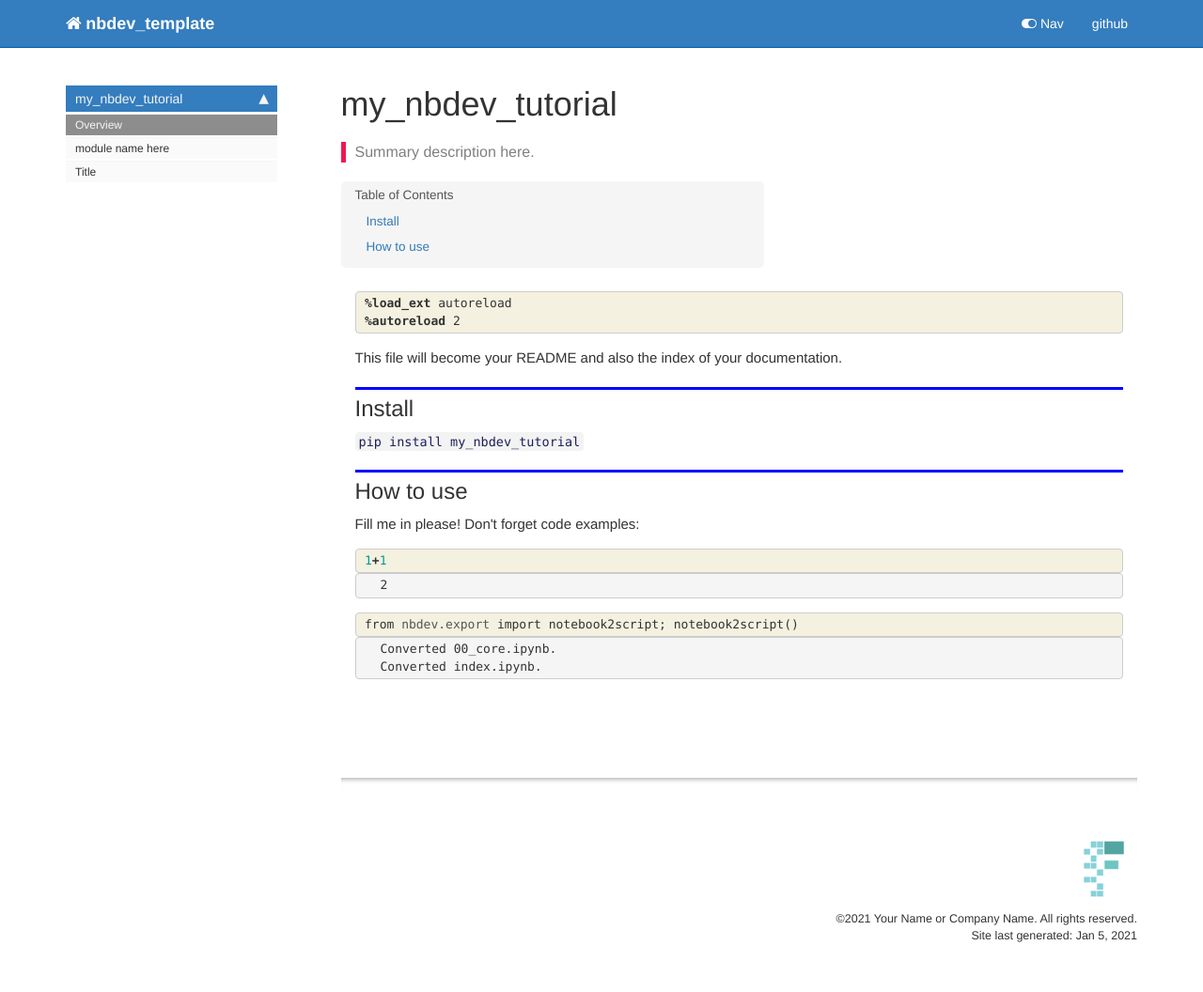
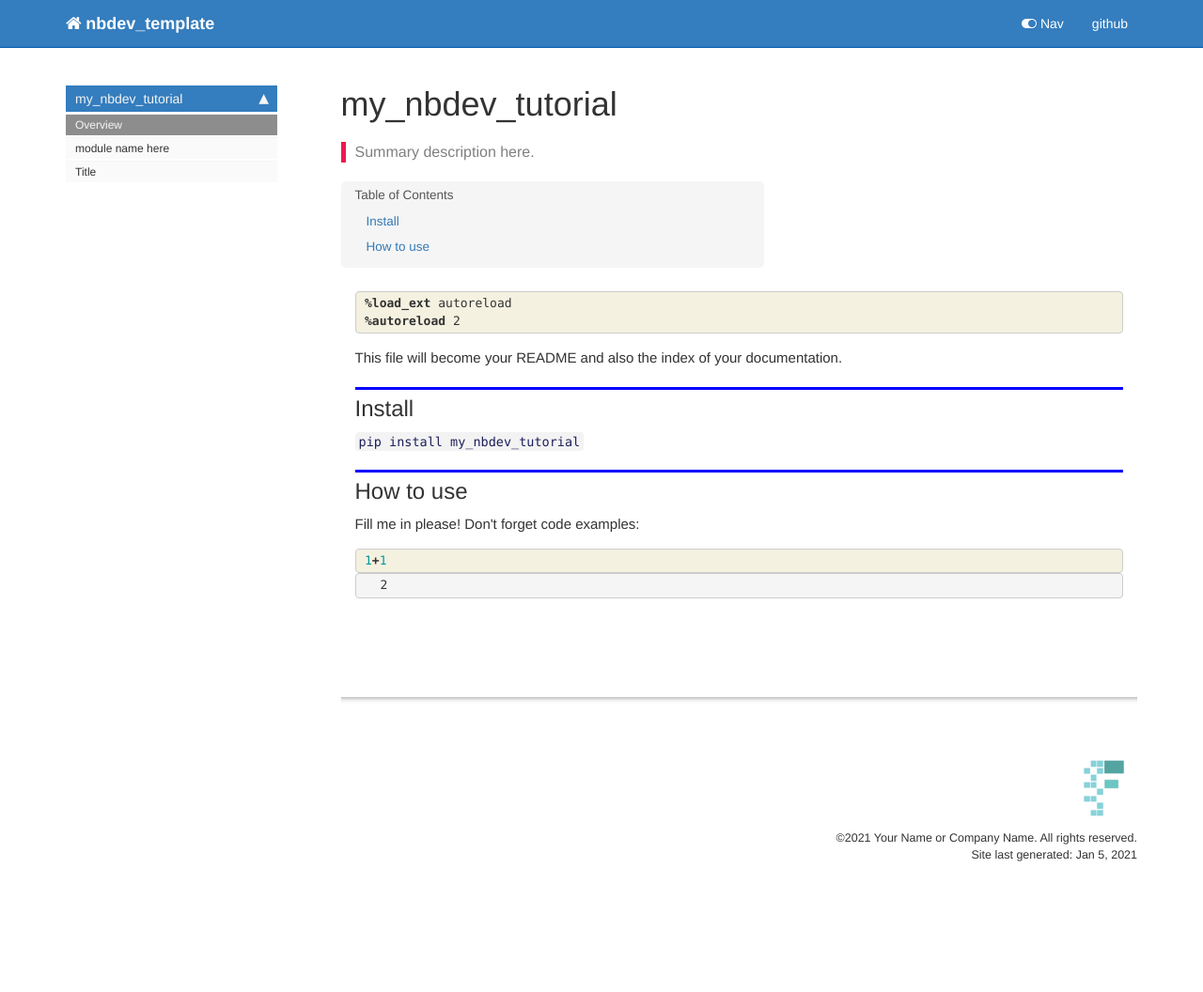
Before and after one commit to StephanRempel/my_nbdev_tutorial, a Jekyll site: the page built from docs/index.html, in a window 1280 px wide. Shown: the whole page at 94% size. Built offline with Jekyll 4.4.1, drawn with Linux system fonts in a browser that asks for light colours; nearby versions of some CDN libraries; comment, search, counter and statistics services are not loaded; after the commit the page ends 969 px from its top, so only the background shows below that.

```diff
--- a/docs/index.html
+++ b/docs/index.html
@@ -112,36 +112,4 @@
 </div>
     {% endraw %}
 
-    {% raw %}
-
-<div class="cell border-box-sizing code_cell rendered">
-<div class="input">
-
-<div class="inner_cell">
-    <div class="input_area">
-<div class=" highlight hl-ipython3"><pre><span></span><span class="kn">from</span> <span class="nn">nbdev.export</span> <span class="kn">import</span> <span class="n">notebook2script</span><span class="p">;</span> <span class="n">notebook2script</span><span class="p">()</span>
-</pre></div>
-
-    </div>
 </div>
-</div>
-
-<div class="output_wrapper">
-<div class="output">
-
-<div class="output_area">
-
-<div class="output_subarea output_stream output_stdout output_text">
-<pre>Converted 00_core.ipynb.
-Converted index.ipynb.
-</pre>
-</div>
-</div>
-
-</div>
-</div>
-
-</div>
-    {% endraw %}
-
-</div>
--- a/my_nbdev_tutorial/card.py
+++ b/my_nbdev_tutorial/card.py
@@ -7,6 +7,7 @@
 __all__ = ['Card']
 
 # Cell
+
 #nbdev_comment from __future__ import print_function, division
 
 import random
```
Also changed, not shown: README.md, 1 other file.
